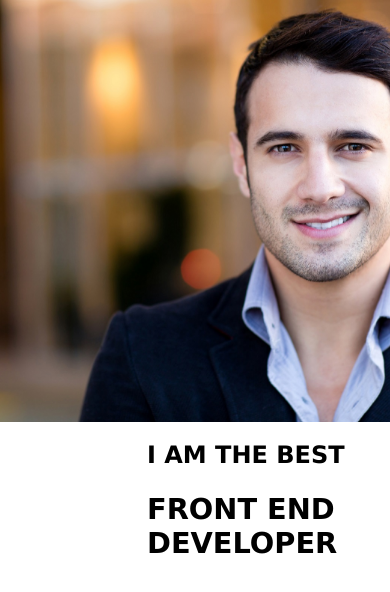
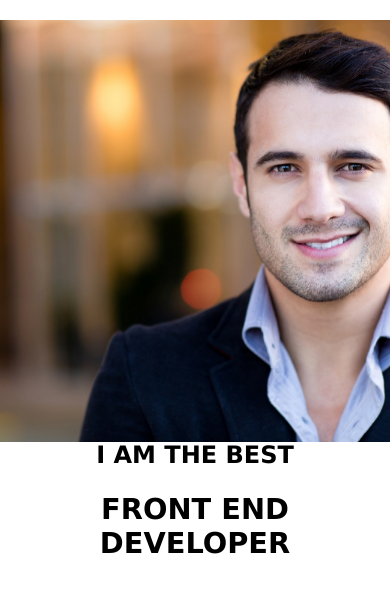
Before and after one commit to jsowa555/zadanie-domowe-rwd, a plain HTML site: page index.html in a window 390 px wide. Drawn offline with nearby package versions, Linux system fonts and the light colour scheme; a web font is replaced by a local one.

Commit message:
change css rwd

```diff
--- a/css/style.css
+++ b/css/style.css
@@ -43,7 +43,7 @@
 
    @media (max-width: 1170px) {
        .container {
-           max-width: 992px;
+          flex-basis: 70%;
        }
 
        .header {
@@ -64,7 +64,9 @@
            }
 
            .header-content {
+               position: relative;
                top: 100%;
-               left: 30%;
+               left: 0;
+               text-align: center;
                color: #000000;
            }
```
